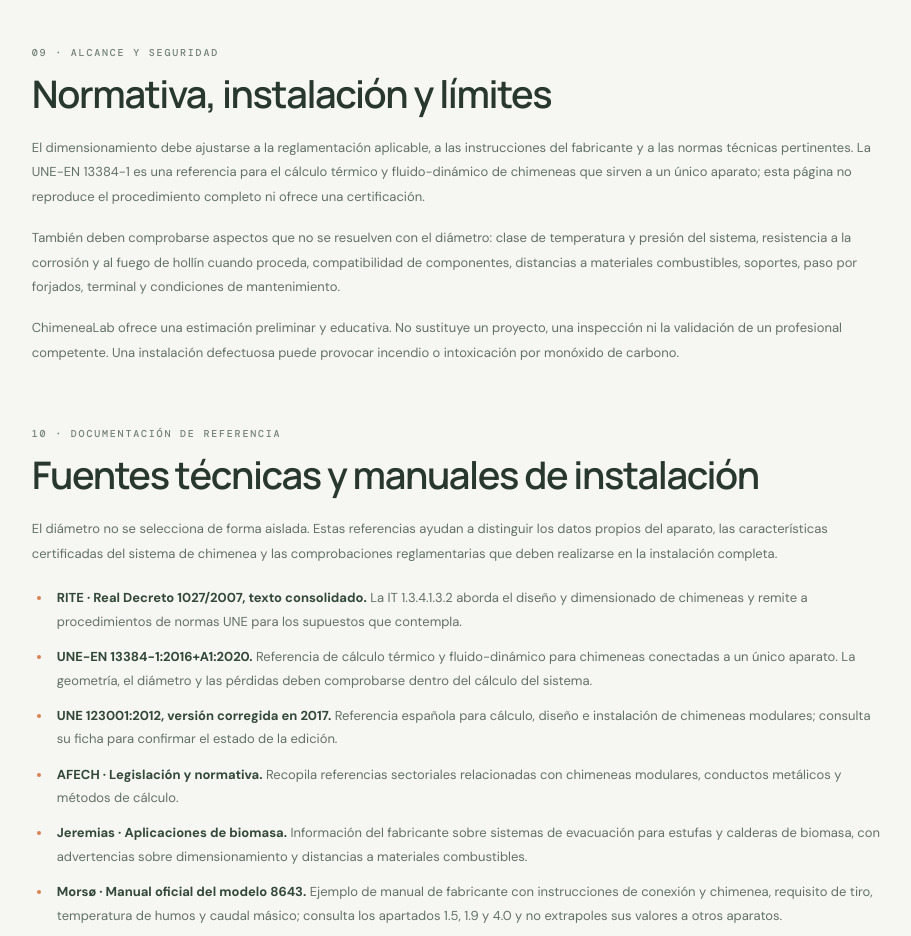
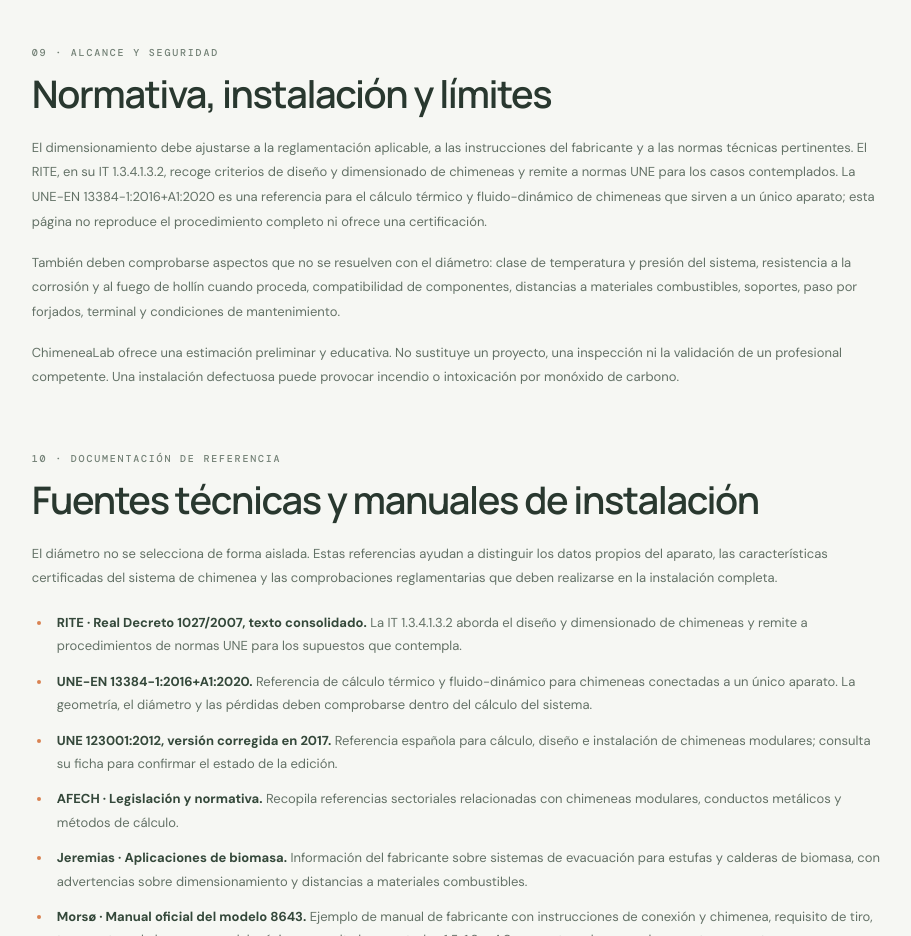
Before and after one commit to Pabloypunto/chimenealab, a website: page calcular-diametro-tubo-chimenea-lena/index.html in a window 1280 px wide. Shown: the part 5620-6556 px from the top of the page, without its empty margins (315-1226 px from the left). Drawn offline with nearby package versions, Linux system fonts and the light colour scheme.

Commit message:
Link normative references in chimney guides

```diff
--- a/calcular-diametro-tubo-chimenea-lena/index.html
+++ b/calcular-diametro-tubo-chimenea-lena/index.html
@@ -162,7 +162,7 @@
         <section id="normativa">
           <div class="eyebrow dark-eyebrow">09 · ALCANCE Y SEGURIDAD</div>
           <h2>Normativa, instalación y límites</h2>
-          <p>El dimensionamiento debe ajustarse a la reglamentación aplicable, a las instrucciones del fabricante y a las normas técnicas pertinentes. La UNE-EN 13384-1 es una referencia para el cálculo térmico y fluido-dinámico de chimeneas que sirven a un único aparato; esta página no reproduce el procedimiento completo ni ofrece una certificación.</p>
+          <p>El dimensionamiento debe ajustarse a la reglamentación aplicable, a las instrucciones del fabricante y a las normas técnicas pertinentes. El <a href="https://www.boe.es/eli/es/rd/2007/07/20/1027/con/20210602" target="_blank" rel="noopener noreferrer">RITE, en su IT 1.3.4.1.3.2</a>, recoge criterios de diseño y dimensionado de chimeneas y remite a normas UNE para los casos contemplados. La <a href="https://tienda.aenor.com/p/norma-une-en-13384-1-2016-a1-2020-n0063359" target="_blank" rel="noopener noreferrer">UNE-EN 13384-1:2016+A1:2020</a> es una referencia para el cálculo térmico y fluido-dinámico de chimeneas que sirven a un único aparato; esta página no reproduce el procedimiento completo ni ofrece una certificación.</p>
           <p>También deben comprobarse aspectos que no se resuelven con el diámetro: clase de temperatura y presión del sistema, resistencia a la corrosión y al fuego de hollín cuando proceda, compatibilidad de componentes, distancias a materiales combustibles, soportes, paso por forjados, terminal y condiciones de mantenimiento.</p>
           <p>ChimeneaLab ofrece una estimación preliminar y educativa. No sustituye un proyecto, una inspección ni la validación de un profesional competente. Una instalación defectuosa puede provocar incendio o intoxicación por monóxido de carbono.</p>
         </section>
```
